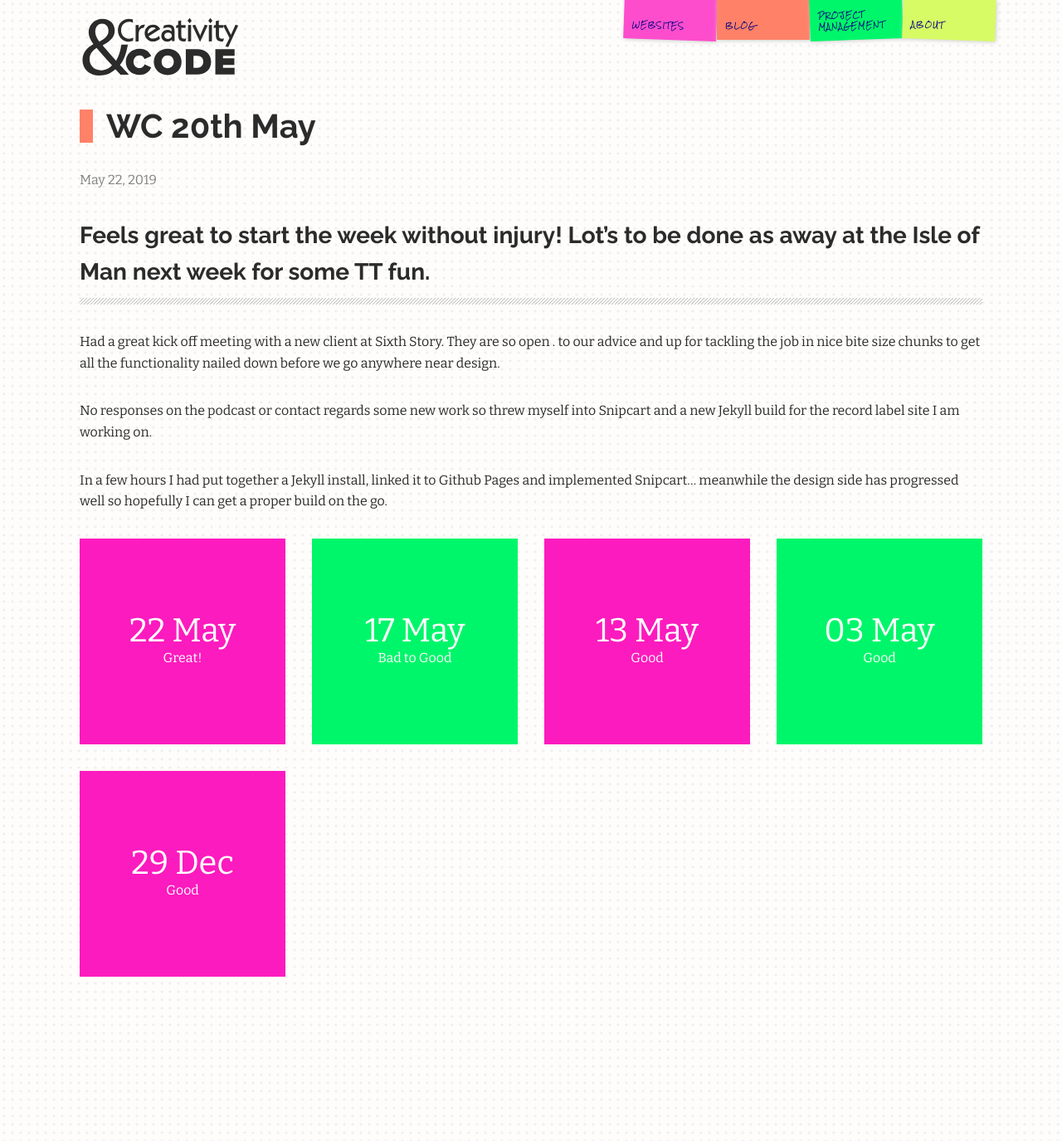
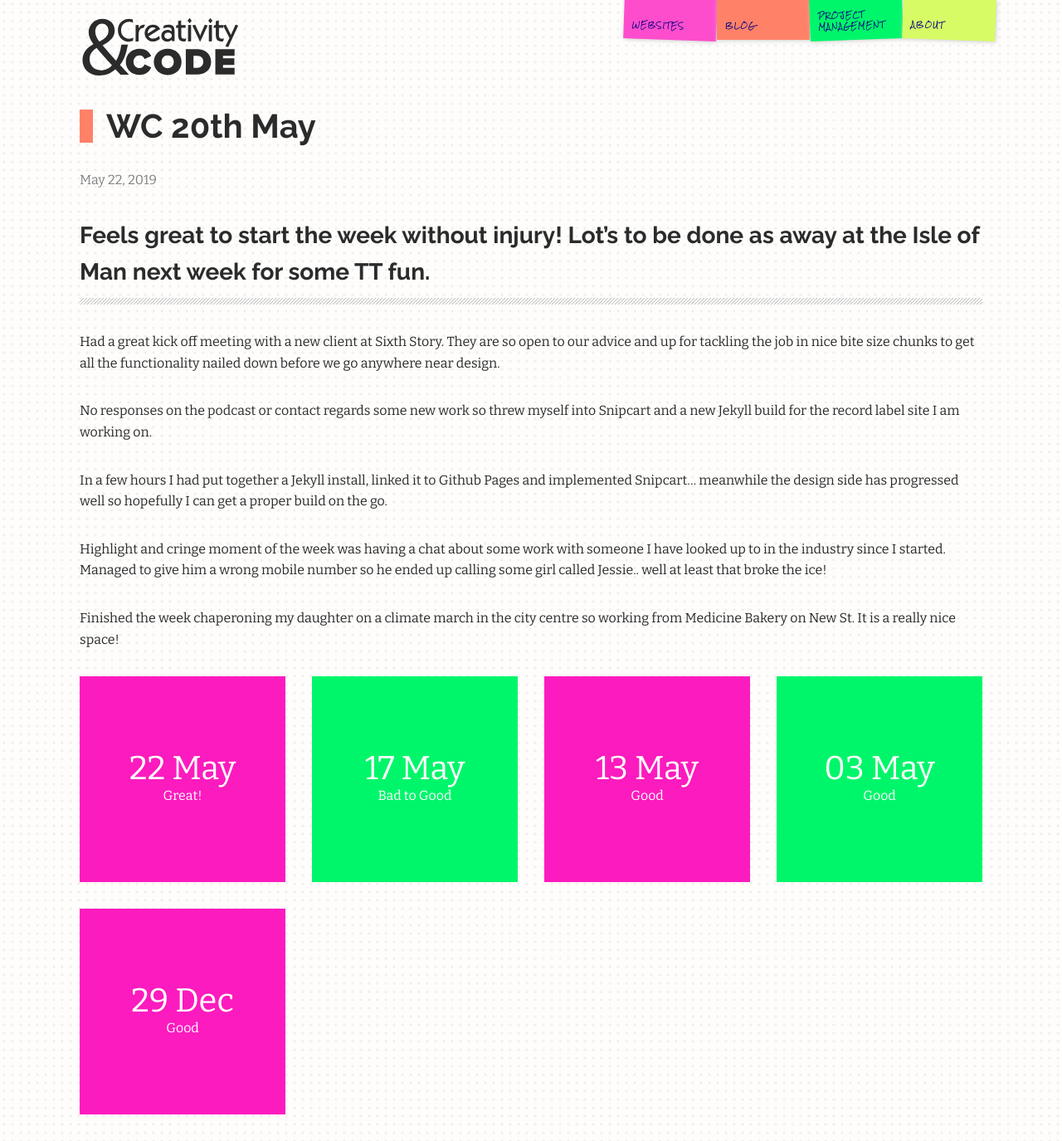
Before and after one commit to maxray/maxray.github.io, a Jekyll site: the page built from _weeknotes/wc-20th-may.markdown, in a window 1280 px wide. Shown: the whole page at 83% size. Built offline with Jekyll 4.4.1, drawn with Linux system fonts in a browser that asks for light colours.

Commit message:
Updated Wc 20th May

```diff
--- a/_weeknotes/wc-20th-may.markdown
+++ b/_weeknotes/wc-20th-may.markdown
@@ -6,8 +6,12 @@ weekvibe: Great!
 
 ### Feels great to start the week without injury! Lot's to be done as away at the Isle of Man next week for some TT fun.
 
-Had a great kick off meeting with a new client at Sixth Story. They are so open . to our advice and up for tackling the job in nice bite size chunks to get all the functionality nailed down before we go anywhere near design.
+Had a great kick off meeting with a new client at Sixth Story. They are so open to our advice and up for tackling the job in nice bite size chunks to get all the functionality nailed down before we go anywhere near design.
 
 No responses on the podcast or contact regards some new work so threw myself into Snipcart and a new Jekyll build for the record label site I am working on.
 
 In a few hours I had put together a Jekyll install, linked it to Github Pages and implemented Snipcart... meanwhile the design side has progressed well so hopefully I can get a proper build on the go.
+
+Highlight and cringe moment of the week was having a chat about some work with someone I have looked up to in the industry since I started. Managed to give him a wrong mobile number so he ended up calling some girl called Jessie.. well at least that broke the ice!
+
+Finished the week chaperoning my daughter on a climate march in the city centre so working from Medicine Bakery on New St. It is a really nice space!
```
